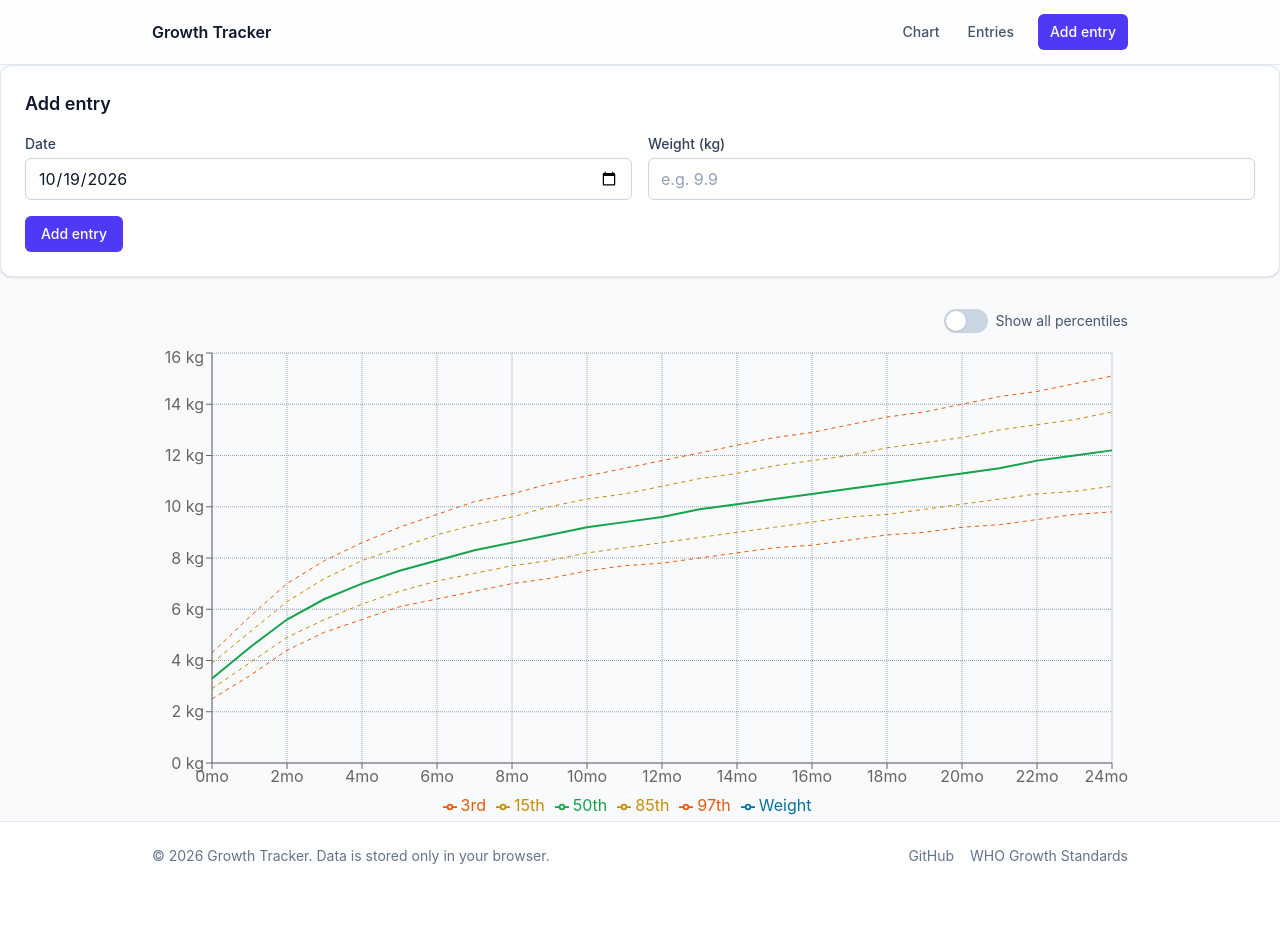
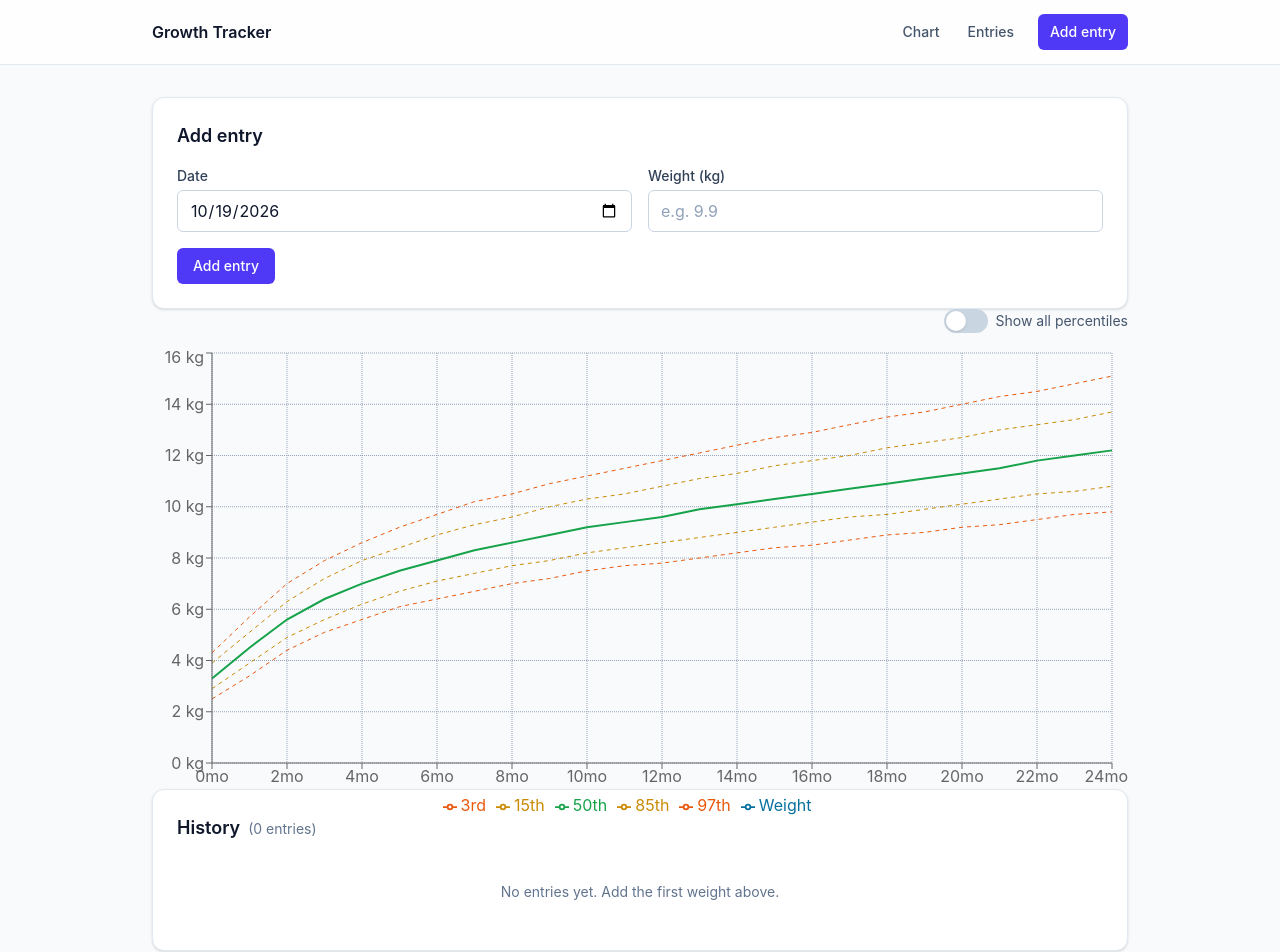
Before and after one commit to senyth/baby-weight-tracker, a React (Vite) app: page / in a window 1280 px wide. Shown: the top 952 px of the page. Before the commit the page ends 890 px from the top, so only its background shows below. Built offline with nearby package versions, Linux system fonts and the light colour scheme.

Commit message:
add weight history and delete weight feature

```diff
--- a/src/App.tsx
+++ b/src/App.tsx
@@ -8,6 +8,7 @@ import type { Child } from './types/Child';
 import { whoWeightForAgeBoys } from './data/whoWeightForAgeBoys';
 import { useMemo } from 'react';
 import { buildChartData } from './lib/buildChartData';
+import WeightHistory from './components/WeightHistory';
 
 const child: Child = {
   id: "child-1",
@@ -17,7 +18,7 @@ const child: Child = {
 };
 
 export default function App() {
-  const { weights, add } = useWeights();
+  const { weights, add, remove } = useWeights();
 
   // const table = child.gender === "M" ? whoWeightForAgeBoys : whoWeightForAgeGirls;
   const table = whoWeightForAgeBoys;
@@ -28,13 +29,18 @@ export default function App() {
   return (
     <div className="flex min-h-screen flex-col bg-slate-50 text-slate-900">
     <Header />
-    <WeightForm
-      onAdd={add}
-      dateOfBirth={child.dateOfBirth}
-      existingDates={weights.map(e => e.date)}
-    />
     <main className="mx-auto w-full max-w-5xl flex-1 px-4 py-8 sm:px-6">
+      <WeightForm
+        onAdd={add}
+        dateOfBirth={child.dateOfBirth}
+        existingDates={weights.map(e => e.date)}
+      />
       <WeightChart data={data} />
+      <WeightHistory
+        weights={weights}
+        dateOfBirth={child.dateOfBirth}
+        onRemove={remove}
+      />
     </main>
     <Footer />
     </div>
--- /dev/null
+++ b/src/components/WeightHistory.tsx
@@ -0,0 +1,100 @@
+import { useMemo } from "react";
+import type { Weight } from "../types/Weight";
+import { formatDate } from "../lib/formatDate";
+import { ageInMonths, formatAge } from "../lib/age";
+
+interface WeightHistoryProps {
+  weights: Weight[];
+  dateOfBirth: string;
+  onRemove: (id: string) => void;
+}
+
+export default function WeightHistory({ weights, dateOfBirth, onRemove }: WeightHistoryProps) {
+  const rows = useMemo(() => {
+    const ascending = [...weights].sort((a, b) => a.date.localeCompare(b.date));
+    return ascending
+      .map((entry, i) => ({
+        ...entry,
+        age: formatAge(ageInMonths(dateOfBirth, entry.date)),
+        delta: i === 0 ? null : entry.weightKg - ascending[i - 1].weightKg,
+      }))
+      .reverse();
+  }, [weights, dateOfBirth]);
+
+  function handleRemove(id: string, date: string) {
+    if (window.confirm(`Delete the entry from ${formatDate(date)}?`)) {
+      onRemove(id);
+    }
+  }
+
+  return (
+    <section
+      id="entries"
+      className="rounded-xl border border-slate-200 bg-white p-4 shadow-sm sm:p-6"
+    >
+      <h2 className="mb-4 text-lg font-semibold text-slate-900">
+        History
+        <span className="ml-2 text-sm font-normal text-slate-500">
+          ({rows.length} {rows.length === 1 ? "entry" : "entries"})
+        </span>
+      </h2>
+
+      {rows.length === 0 ? (
+        <p className="py-6 text-center text-sm text-slate-500">
+          No entries yet. Add the first weight above.
+        </p>
+      ) : (
+        <div className="overflow-x-auto">
+          <table className="w-full text-left text-sm">
+            <thead>
+              <tr className="border-b border-slate-200 text-slate-500">
+                <th scope="col" className="py-2 pr-4 font-medium">Date</th>
+                <th scope="col" className="py-2 pr-4 font-medium">Age</th>
+                <th scope="col" className="py-2 pr-4 text-right font-medium">Weight</th>
+                <th scope="col" className="py-2 pr-4 text-right font-medium">Change</th>
+                <th scope="col" className="py-2 text-right font-medium">
+                  <span className="sr-only">Actions</span>
+                </th>
+              </tr>
+            </thead>
+            <tbody>
+              {rows.map(row => (
+                <tr key={row.id} className="border-b border-slate-100 last:border-0">
+                  <td className="py-3 pr-4 text-slate-900">{formatDate(row.date)}</td>
+                  <td className="py-3 pr-4 text-slate-600">{row.age}</td>
+                  <td className="py-3 pr-4 text-right font-medium text-slate-900">
+                    {row.weightKg.toFixed(2)} kg
+                  </td>
+                  <td className="py-3 pr-4 text-right">
+                    {row.delta === null ? (
+                      <span className="text-slate-400">—</span>
+                    ) : (
+                      <span
+                        className={
+                          row.delta >= 0 ? "text-green-700" : "text-red-700"
+                        }
+                      >
+                        {row.delta >= 0 ? "+" : "−"}
+                        {Math.abs(row.delta).toFixed(2)} kg
+                      </span>
+                    )}
+                  </td>
+                  <td className="py-3 text-right">
+                    <button
+                      type="button"
+                      onClick={() => handleRemove(row.id, row.date)}
+                      aria-label={`Delete entry from ${formatDate(row.date)}`}
+                      className="rounded-md px-2 py-1 text-slate-500 transition hover:bg-red-50 hover:text-red-700 focus:outline-none focus-visible:ring-2 focus-visible:ring-red-500"
+                    >
+                      Delete
+                    </button>
+                  </td>
+                </tr>
+              ))}
+            </tbody>
+          </table>
+        </div>
+      )}
+    </section>
+  );
+}
--- /dev/null
+++ b/src/lib/age.ts
@@ -0,0 +1,12 @@
+const MS_PER_MONTH = 1000 * 60 * 60 * 24 * 30.4375;
+
+export const ageInMonths = (dateOfBirth: string, date: string) =>
+  (new Date(date).getTime() - new Date(dateOfBirth).getTime()) / MS_PER_MONTH;
+
+export function formatAge(months: number) {
+  const whole = Math.floor(months);
+  if (whole < 12) return `${whole} mo`;
+  const years = Math.floor(whole / 12);
+  const rest = whole % 12;
+  return rest === 0 ? `${years} yr` : `${years} yr ${rest} mo`;
+}
```
